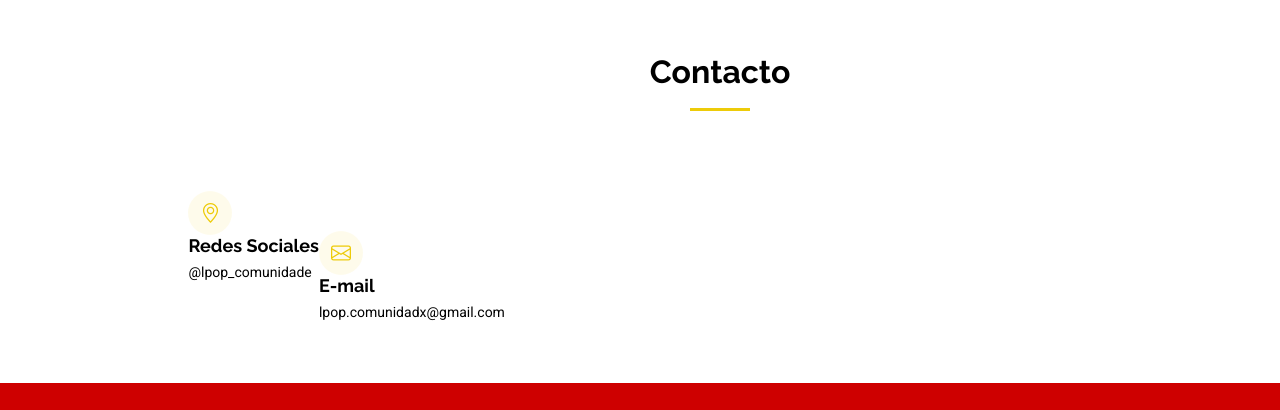
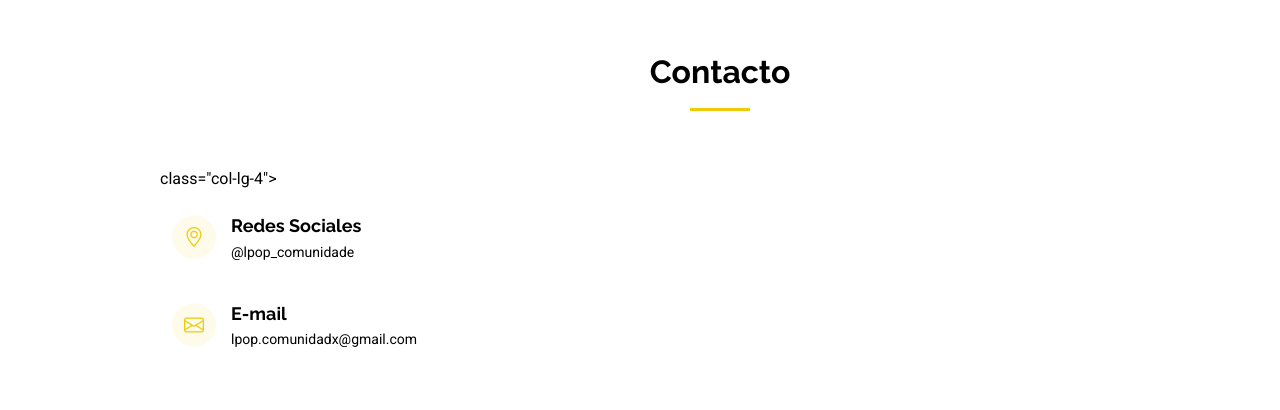
Before and after one commit to Neltro23/L-PoPcomunidad, a plain HTML site: page index.html in a window 1280 px wide. Shown: the part 4239-4649 px from the top of the page. Drawn offline with Linux system fonts and the light colour scheme.

Commit message:
Update index.html

```diff
--- a/index.html
+++ b/index.html
@@ -257,8 +257,8 @@
 
         <div class="row gy-4">
 
-         <div class="col-lg-4 d-flex justify-content-center">
-    <div class="info-item" data-aos="fade-up" data-aos-delay="200">
+        class="col-lg-4">
+            <div class="info-item d-flex" data-aos="fade-up" data-aos-delay="200">
               <i class="bi bi-geo-alt flex-shrink-0"></i>
               <div>
                 <h3>Redes Sociales</h3>
@@ -266,14 +266,13 @@
               </div>
             </div><!-- End Info Item -->
 
-    <div class="info-item" data-aos="fade-up" data-aos-delay="400">
+            <div class="info-item d-flex" data-aos="fade-up" data-aos-delay="400">
               <i class="bi bi-envelope flex-shrink-0"></i>
               <div>
                 <h3>E-mail</h3>
                 <p>lpop.comunidadx@gmail.com</p>
               </div>
             </div><!-- End Info Item -->
-</div><!-- End col-lg-4 -->
 
 
 
```
Lines whose indentation alone changed are shown as unchanged.
